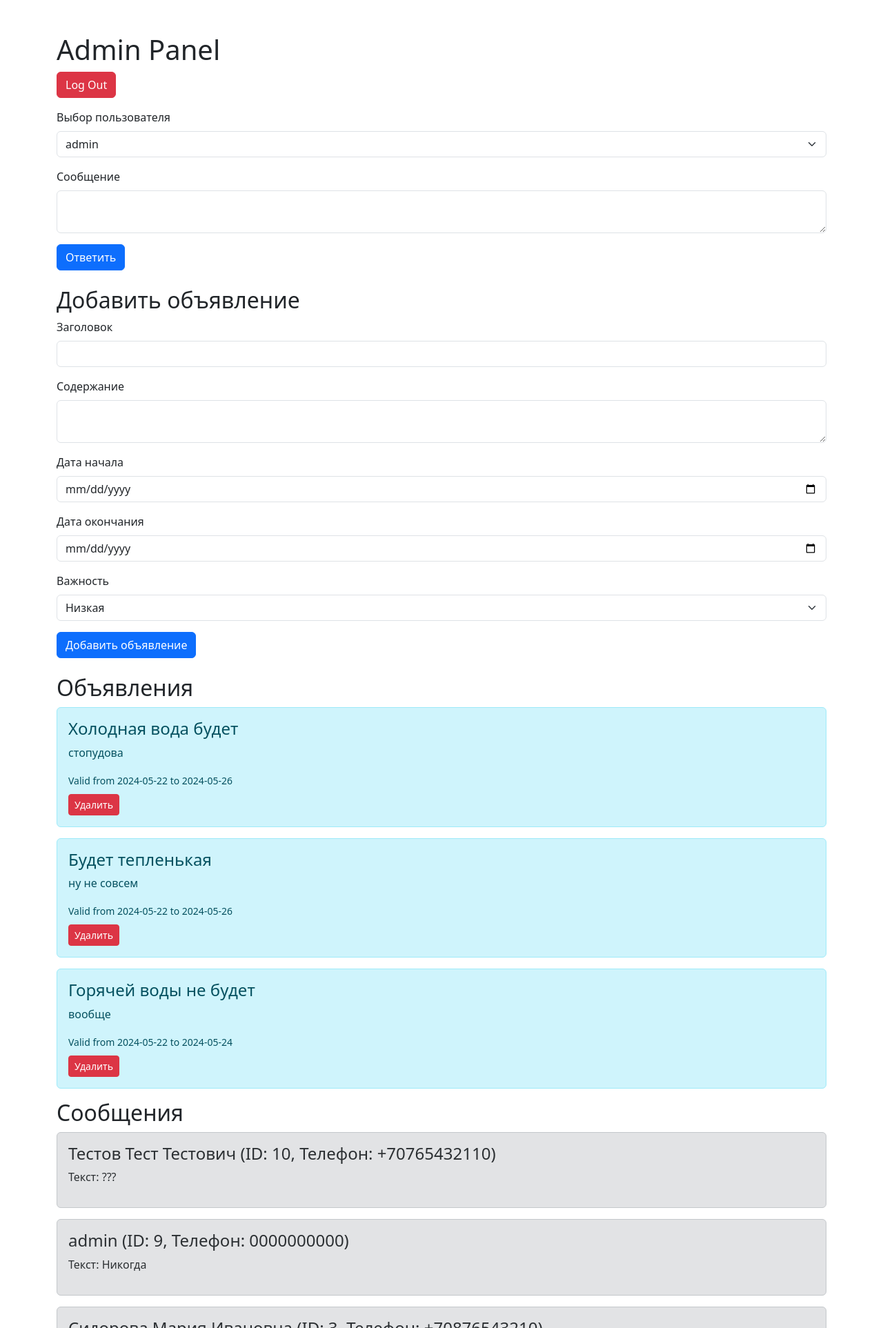
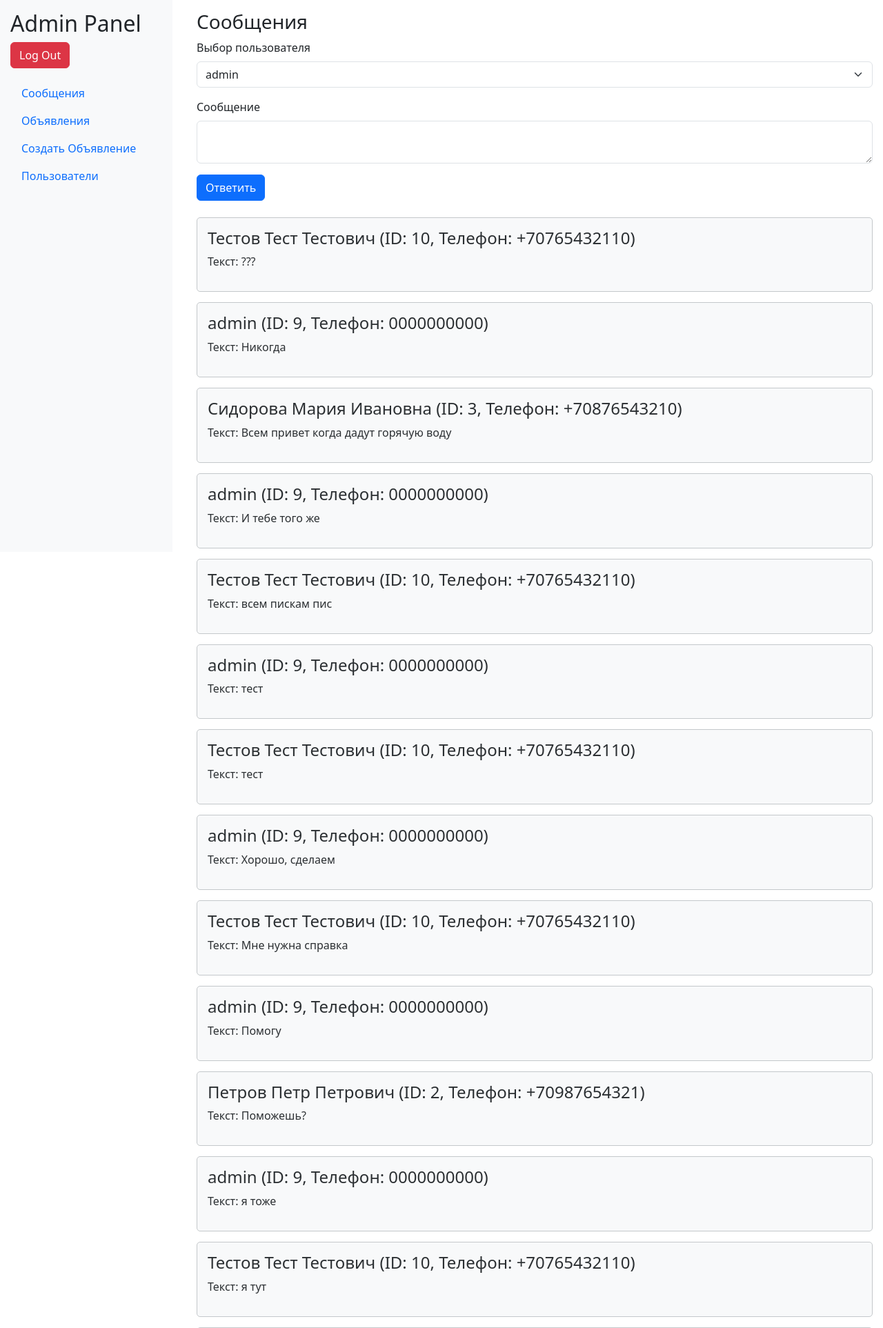
Before and after one commit to ColinsBlares/monthProject, a PHP site: page /admin_panel.php in a window 1280 px wide. Shown: the top 1925 px of the page at 69% size. Run offline with PHP 8.4, Linux system fonts and the light colour scheme; the visitor is signed in with stand-in values (Sample User, id 1); data comes from the database, SQL or seed files in the repository.

Commit message:
adminPanel v2.0
new design and funcs

```diff
--- a/web/admin_panel.php
+++ b/web/admin_panel.php
@@ -66,6 +66,20 @@ $result = $conn->query($sql);
 // Получение всех объявлений
 $announcements_sql = "SELECT * FROM announcements ORDER BY created_at DESC";
 $announcements_result = $conn->query($announcements_sql);
+
+// Получение количества пользователей
+$user_count_sql = "SELECT COUNT(*) as user_count FROM residents";
+$user_count_result = $conn->query($user_count_sql);
+$user_count = $user_count_result->fetch_assoc()['user_count'];
+
+// Получение количества сообщений
+$message_count_sql = "SELECT COUNT(*) as message_count FROM messages";
+$message_count_result = $conn->query($message_count_sql);
+$message_count = $message_count_result->fetch_assoc()['message_count'];
+
+// Получение всех пользователей
+$users_sql = "SELECT id, full_name, phone_number FROM residents ORDER BY full_name ASC";
+$users_result = $conn->query($users_sql);
 ?>
 <!DOCTYPE html>
 <html lang="ru">
@@ -74,19 +88,57 @@ $announcements_result = $conn->query($announcements_sql);
     <meta name="viewport" content="width=device-width, initial-scale=1.0">
     <title>Admin Panel</title>
     <link href="https://cdn.jsdelivr.net/npm/bootstrap@5.3.0/dist/css/bootstrap.min.css" rel="stylesheet">
+    <style>
+        .message-container {
+            background-color: #f8f9fa;
+            padding: 15px;
+            border-radius: 5px;
+            margin-bottom: 15px;
+        }
+        .sidebar {
+            height: 100vh;
+            position: fixed;
+            top: 0;
+            left: 0;
+            width: 250px;
+            background-color: #f8f9fa;
+            padding: 15px;
+        }
+        .content {
+            margin-left: 270px;
+            padding: 15px;
+        }
+    </style>
 </head>
 <body>
-<div class="container mt-5">
-    <h1>Admin Panel</h1>
+<div class="sidebar">
+    <h2>Admin Panel</h2>
     <a href='?logout' class='btn btn-danger mb-3'>Log Out</a>
-
+    <ul class="nav flex-column">
+        <li class="nav-item">
+            <a class="nav-link active" href="#messages" data-bs-toggle="tab">Сообщения</a>
+        </li>
+        <li class="nav-item">
+            <a class="nav-link" href="#announcements" data-bs-toggle="tab">Объявления</a>
+        </li>
+        <li class="nav-item">
+            <a class="nav-link" href="#create_announcement" data-bs-toggle="tab">Создать Объявление</a>
+        </li>
+        <li class="nav-item">
+            <a class="nav-link" href="#users" data-bs-toggle="tab">Пользователи</a>
+        </li>
+    </ul>
+</div>
+<div class="content">
+    <div class="tab-content">
+        <div class="tab-pane fade show active" id="messages">
+            <h3>Сообщения</h3>
             <form method="post" class="mb-4">
                 <div class="mb-3">
                     <label for="receiver_id" class="form-label">Выбор пользователя</label>
                     <select class="form-select" id="receiver_id" name="receiver_id">
                         <?php
-                $users = $conn->query("SELECT id, full_name FROM residents ORDER BY full_name ASC");
-                while ($user = $users->fetch_assoc()) {
+                        while ($user = $users_result->fetch_assoc()) {
                             echo "<option value='{$user['id']}'>{$user['full_name']}</option>";
                         }
                         ?>
@@ -99,7 +151,42 @@ $announcements_result = $conn->query($announcements_sql);
                 <button type="submit" class="btn btn-primary">Ответить</button>
             </form>
 
-    <h2>Добавить объявление</h2>
+            <?php
+            if ($result->num_rows > 0) {
+                while ($row = $result->fetch_assoc()) {
+                    $card_class = $row['sender_id'] == 1 ? 'alert alert-success message-container' : 'alert alert-secondary message-container';
+                    echo "<div class='$card_class'>";
+                    echo "<h4>{$row['full_name']} (ID: {$row['resident_id']}, Телефон: {$row['phone_number']})</h4>";
+                    echo "<p> Текст: " . htmlspecialchars($row['message']) . "</p>";
+                    echo "</div>";
+                }
+            } else {
+                echo "<p>Пока тут тихо. Даже слишком</p>";
+            }
+            ?>
+        </div>
+        <div class="tab-pane fade" id="announcements">
+            <h3>Объявления</h3>
+            <?php
+            if ($announcements_result->num_rows > 0) {
+                while ($row = $announcements_result->fetch_assoc()) {
+                    echo "<div class='alert alert-info'>";
+                    echo "<h4>" . htmlspecialchars($row['title']) . "</h4>";
+                    echo "<p>" . htmlspecialchars($row['content']) . "</p>";
+                    echo "<small>Valid from " . htmlspecialchars($row['start_date']) . " to " . htmlspecialchars($row['end_date']) . "</small>";
+                    echo "<form method='get' class='mt-2'>";
+                    echo "<input type='hidden' name='delete_announcement' value='{$row['id']}'>";
+                    echo "<button type='submit' class='btn btn-danger btn-sm'>Удалить</button>";
+                    echo "</form>";
+                    echo "</div>";
+                }
+            } else {
+                echo "<p>No announcements yet.</p>";
+            }
+            ?>
+        </div>
+        <div class="tab-pane fade" id="create_announcement">
+            <h3>Создать Объявление</h3>
             <form method="post" class="mb-4">
                 <div class="mb-3">
                     <label for="title" class="form-label">Заголовок</label>
@@ -119,48 +206,39 @@ $announcements_result = $conn->query($announcements_sql);
                 </div>
                 <div class="mb-3">
                     <label for="importance" class="form-label">Важность</label>
-            <select class="form-select" id="importance" name="importance">
+                    <select class="form-select" id="importance" name="importance" required>
                         <option value="low">Низкая</option>
                         <option value="medium">Средняя</option>
                         <option value="high">Высокая</option>
                     </select>
                 </div>
-        <button type="submit" class="btn btn-primary">Добавить объявление</button>
+                <button type="submit" class="btn btn-primary">Создать</button>
             </form>
+        </div>
+        <div class="tab-pane fade" id="users">
+            <h3>Информация о базе данных</h3>
+            <p>Количество пользователей: <?php echo $user_count; ?></p>
+            <p>Количество сообщений: <?php echo $message_count; ?></p>
 
-    <h2>Объявления</h2>
+            <h2>Пользователи</h2>
             <?php
-    if ($announcements_result->num_rows > 0) {
-        while ($row = $announcements_result->fetch_assoc()) {
-            echo "<div class='alert alert-info'>";
-            echo "<h4>" . htmlspecialchars($row['title']) . "</h4>";
-            echo "<p>" . htmlspecialchars($row['content']) . "</p>";
-            echo "<small>Valid from " . htmlspecialchars($row['start_date']) . " to " . htmlspecialchars($row['end_date']) . "</small>";
-            echo "<form method='get' class='mt-2'>";
-            echo "<input type='hidden' name='delete_announcement' value='{$row['id']}'>";
-            echo "<button type='submit' class='btn btn-danger btn-sm'>Удалить</button>";
-            echo "</form>";
-            echo "</div>";
+            if ($users_result->num_rows > 0) {
+                echo "<ul class='list-group'>";
+                while ($row = $users_result->fetch_assoc()) {
+                    echo "<li class='list-group-item'>";
+                    echo "<strong>ФИО:</strong> " . htmlspecialchars($row['full_name']) . "<br>";
+                    echo "<strong>Телефон:</strong> " . htmlspecialchars($row['phone_number']);
+                    echo "</li>";
                 }
+                echo "</ul>";
             } else {
-        echo "<p>No announcements yet.</p>";
-    }
-    ?>
-
-    <h2>Сообщения</h2>
-    <?php
-    if ($result->num_rows > 0) {
-        while ($row = $result->fetch_assoc()) {
-            $card_class = $row['sender_id'] == 1 ? 'alert alert-success' : 'alert alert-secondary';
-            echo "<div class='$card_class'>";
-            echo "<h4>{$row['full_name']} (ID: {$row['resident_id']}, Телефон: {$row['phone_number']})</h4>";
-            echo "<p> Текст: " . htmlspecialchars($row['message']) . "</p>";
-            echo "</div>";
-        }
-    } else {
-        echo "<p>Пока тут тихо. Даже слишком</p>";
+                echo "<p>Нет пользователей.</p>";
             }
             ?>
         </div>
+    </div>
+</div>
+
+<script src="https://cdn.jsdelivr.net/npm/bootstrap@5.3.0/dist/js/bootstrap.bundle.min.js"></script>
 </body>
 </html>
```
Lines whose indentation alone changed are shown as unchanged.
